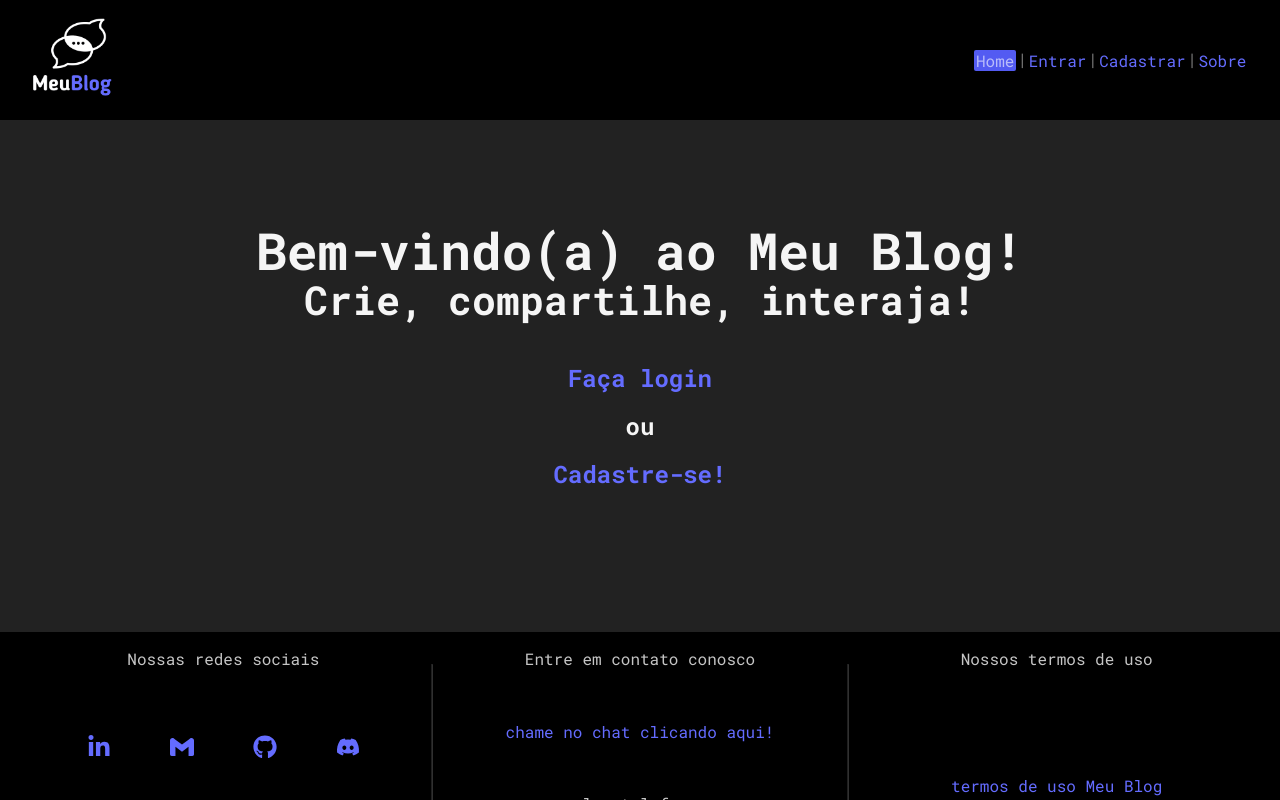
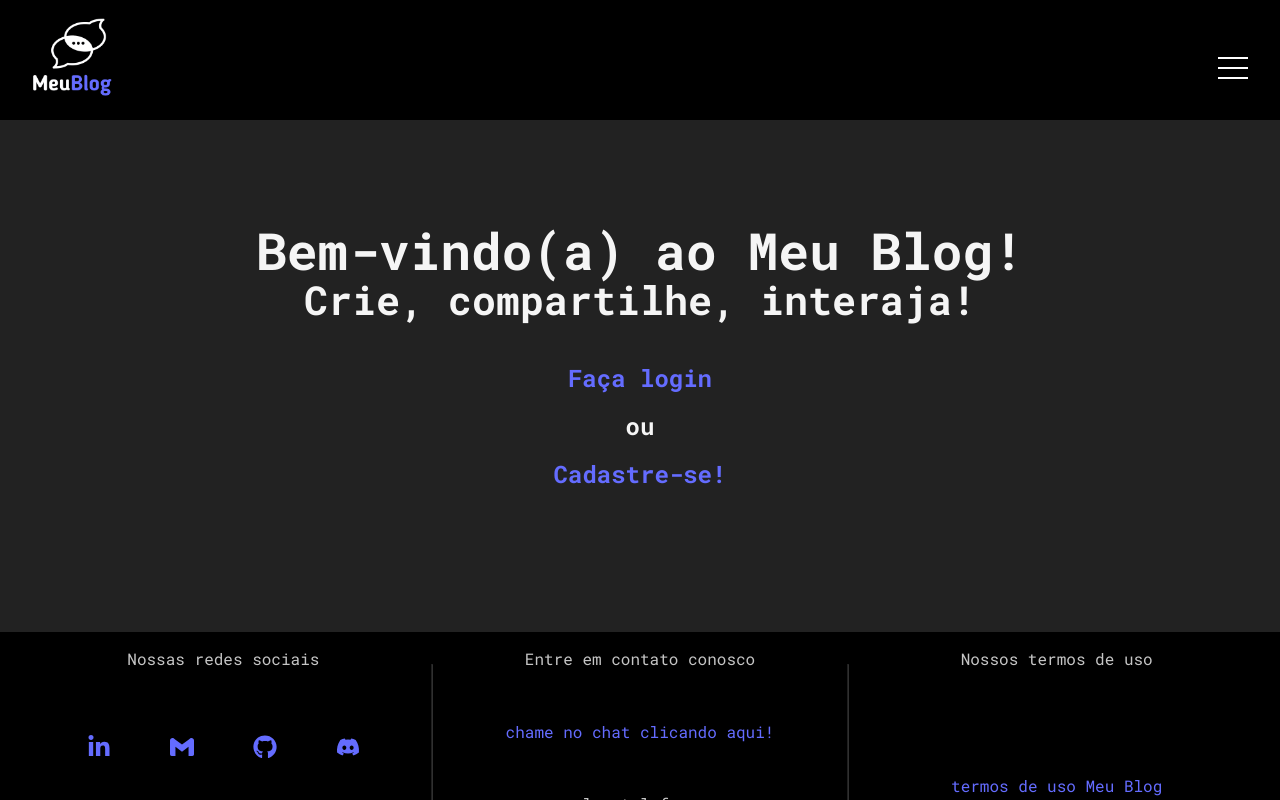
Before and after one commit to alexandreSouza31/Meu_Blog, a React (Vite) app: page / in a window 1280 px wide. Shown: the top 800 px of the page. Built offline with nearby package versions, Linux system fonts and the light colour scheme; no server answers.

Commit message:
will add the hamburguer menu

```diff
--- a/src/components/layout/Navbar.css
+++ b/src/components/layout/Navbar.css
@@ -7,7 +7,7 @@ nav {
 }
 
 .nav_user {
-    margin-left: .5rem;
+    /* margin-left: .5rem; */
     overflow: auto;
     /* text-overflow: ellipsis; */
     white-space: nowrap;
@@ -15,29 +15,115 @@ nav {
     font-size: 1.2rem;
 }
 
-.nav_user::-webkit-scrollbar,span::-webkit-scrollbar {
-    width: 12px;              /* width of the entire scrollbar */
-  }
+.nav_user::-webkit-scrollbar,
+span::-webkit-scrollbar {
+    width: 12px;
+    /* width of the entire scrollbar */
+}
 
-  .nav_user::-webkit-scrollbar-track,span::-webkit-scrollbar-track {
-    background: #333;        /* color of the tracking area */
+.nav_user::-webkit-scrollbar-track,
+span::-webkit-scrollbar-track {
+    background: #333;
+    /* color of the tracking area */
     border-radius: 5px;
-  }
+}
 
-  .nav_user::-webkit-scrollbar-thumb,span::-webkit-scrollbar-thumb {
-    background-color:#222;    /* color of the scroll thumb */
-    border-radius: 20px;       /* roundness of the scroll thumb */
-    border: 2px solid #333;  /* creates padding around scroll thumb */
-  }
+.nav_user::-webkit-scrollbar-thumb,
+span::-webkit-scrollbar-thumb {
+    background-color: #222;
+    /* color of the scroll thumb */
+    border-radius: 20px;
+    /* roundness of the scroll thumb */
+    border: 2px solid #333;
+    /* creates padding around scroll thumb */
+}
 
 .nav_user_small {
     display: none;
-    margin-left: 6rem;
+    justify-content: center;
+    width: 100%;
 }
 
 nav img {
     width: 80px;
     margin: 2rem;
+}
+
+
+.hamburguer {
+    position: relative;
+    order: 2;
+    display: flex;
+    flex-direction: column;
+    justify-content: center;
+    align-items: center;
+    width: 30px;
+    margin-right: 2rem;
+    height: 30px;
+    background-color: transparent;
+    border: none;
+    cursor: pointer;
+    padding: 0;
+    z-index: 1;
+}
+
+.line {
+    width: 100%;
+    height: 3px;
+    background-color: white;
+    margin: 4px 0;
+    transition: all 0.3s ease;
+}
+
+.open .line:nth-child(1) {
+    transform: rotate(45deg) translate(6px, 5px);
+}
+
+.open .line:nth-child(2) {
+    opacity: 0;
+}
+
+.open .line:nth-child(3) {
+    transform: rotate(-45deg) translate(9px, -8px);
+}
+
+
+.menu {
+    position: relative;
+    left: 0;
+    list-style-type: none;
+    padding: 1rem;
+    margin: 0;
+    display: flex;
+    /* flex-direction: column; */
+    align-items: center;
+    justify-content: center;
+    width: 100%;
+    height: 10%;
+    overflow: hidden;
+    transition: width 0.3s ease;
+    box-shadow: rgb(77, 77, 77) 1px 1px 15px 5px;
+}
+
+.open {
+    height: auto;
+    background-color: rgba(0, 0, 0, 0.847);
+    transition: width 3s ease;
+
+}
+
+.open li{
+    transform: rotate(360deg);
+    transition: all 5s;
+    animation-name: surgir;
+    animation-duration: 2s;
+}
+
+@keyframes surgir {
+    from {
+        margin-right: 100%;
+        transform: scale(1%);
+    }
 }
 
 nav ul {
@@ -48,9 +134,10 @@ nav ul {
 
 ul li {
     padding: .1rem;
+    font-size: 1.2rem;
+    transition: all .5s;
 }
-
-.pipe_link{
+.pipe_link {
     opacity: .5;
 }
 
@@ -61,7 +148,7 @@ ul li {
     width: 0%;
 }
 
-.logout_btn:hover{
+.logout_btn:hover {
     font-weight: bold;
     color: #a4a9ff;
 }
@@ -106,8 +193,7 @@ ul li {
         margin-top: .5rem;
     }
 
-    .nav_user_small{
-        margin-right: 2rem;
+    .nav_user_small {
         word-break: break-all;
     }
 
@@ -127,24 +213,22 @@ ul li {
         text-overflow: initial;
         white-space: normal;
     }
-
-    .nav_user_small{
-        margin-left: 2rem;
-    }
-
 }
 
 @media screen and (max-width:520px) {
-    nav{
+    nav {
         height: 200px;
     }
+
     .nav_user {
         display: none;
+
     }
 
     .nav_user_small {
         display: block;
-        /* margin: 0; */
+        text-align: right;
+        width: 80vw;
     }
 
 }
@@ -155,17 +239,18 @@ ul li {
     }
 }
 
-@media screen and (max-width:720px) {
-    .pipe_link{
+/* @media screen and (max-width:720px) {
+    .pipe_link {
         display: none;
     }
-}
+} */
 
 @media screen and (min-width:1080px) {
     nav ul {
         display: flex;
     }
-    .nav_user{
+
+    .nav_user {
         margin-left: 10rem;
         font-size: 1.5rem;
     }
--- a/src/components/layout/Navbar.jsx
+++ b/src/components/layout/Navbar.jsx
@@ -3,16 +3,23 @@ import { useAuthValue } from "../context/AuthContext";
 import { useAuthentication } from "../../hooks/useAuthentication";
 
 import "./Navbar.css";
+import { useState } from "react";
 
 const Navbar = () => {
-    const userIsLogged = useAuthValue(); //vem pelo contexto de autenticação
-    const { logout } = useAuthentication();//função logout está no hook useauthentication. Só importo aqui.
+    const userIsLogged = useAuthValue();
+    const { logout } = useAuthentication();
+    const [isOpen, setIsOpen] = useState(false);
 
-    // Function to render navigation items based on the user's authentication status
+    const toggleMenu = () => {
+        setIsOpen(!isOpen);
+    };
+
     const renderNavigationItems = () => {
         if (userIsLogged) {
             return (
                 <>
+                    {isOpen && (
+                        <ul className={`menu ${isOpen ? "open" : ""}`}>
                             <li>
                                 <NavLink to="/home" end>Home</NavLink>
                             </li>
@@ -29,14 +36,20 @@ const Navbar = () => {
                                 <NavLink to="/about">Sobre</NavLink>
                             </li>
                             <span className="pipe_link"> |</span>
-
+                            <li>
+                                <button className="logout_btn" onClick={logout}>Sair</button>
+                            </li>
+                        </ul>
+                    )}
                 </>
             );
         } else {
             return (
                 <>
+                    {isOpen && (
+                        <ul className={`menu ${isOpen ? "open" : ""}`}>
                             <li>
-                        <NavLink to="/" end>Home</NavLink>
+                                <NavLink to="/" end>Início</NavLink>
                             </li>
                             <span className="pipe_link"> |</span>
                             <li>
@@ -50,12 +63,15 @@ const Navbar = () => {
                             <li>
                                 <NavLink to="/about">Sobre</NavLink>
                             </li>
+                        </ul>
+                    )}
                 </>
             );
         }
     };
 
     return (
+        <>
             <nav>
                 <NavLink to="/" end className={({ isActive }) => (isActive ? ".active" : "")}>
                     <img src="/MeuBlog.png" alt="logo Meu Blog" />
@@ -70,17 +86,16 @@ const Navbar = () => {
                     <p className="nav_user">
                         Olá, {userIsLogged.displayName}!
                     </p>
+
                 )}
-
-            <ul>
-                {renderNavigationItems()}
-                {userIsLogged && (
-                    <li>
-                        <button className="logout_btn" onClick={logout}>Sair</button>
-                    </li>
-                )}
-            </ul>
+                <button className={`hamburguer ${isOpen ? "open" : ""}`} onClick={toggleMenu}>
+                    <div className="line"></div>
+                    <div className="line"></div>
+                    <div className="line"></div>
+                </button>
             </nav>
+            {renderNavigationItems()} {/* Renderiza os itens de navegação */}
+        </>
     );
 };
 
```
Lines whose indentation alone changed are shown as unchanged.
